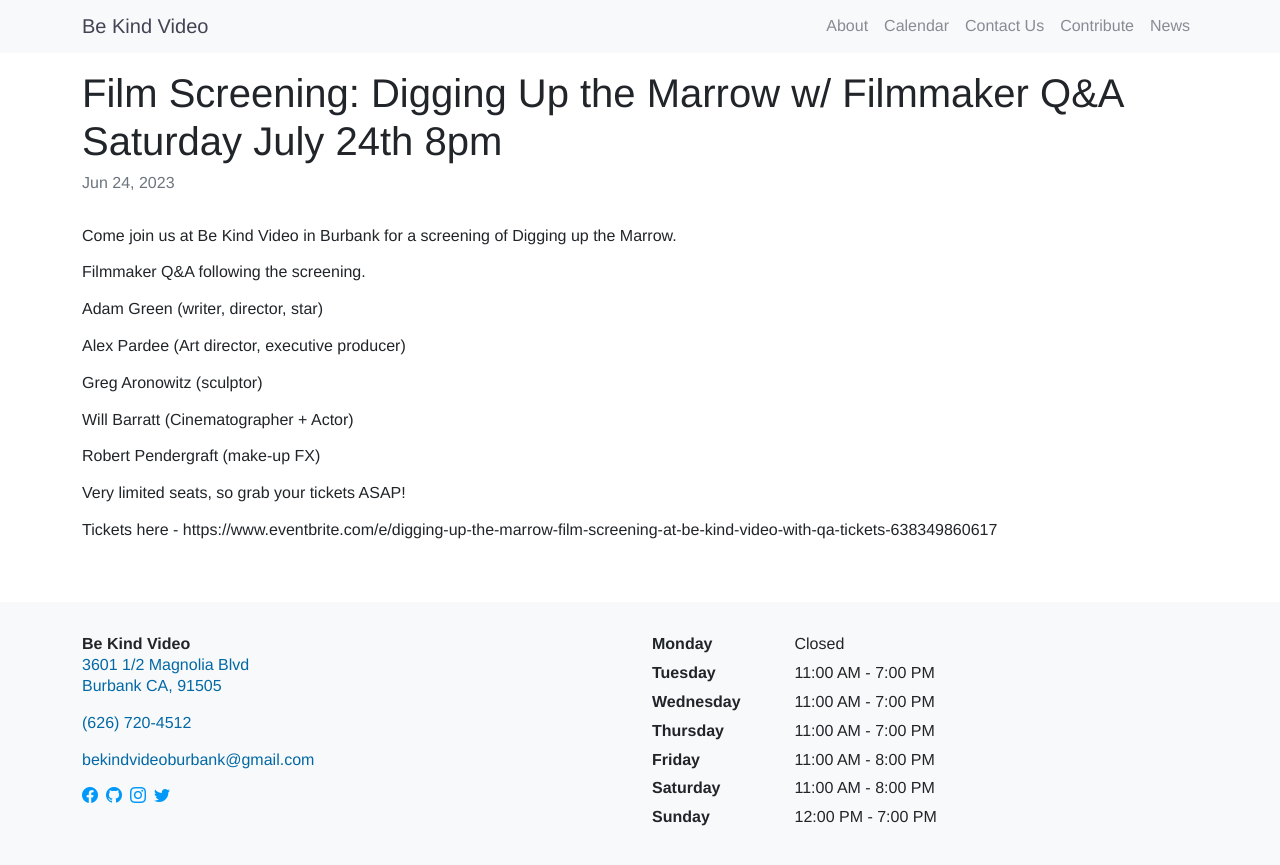
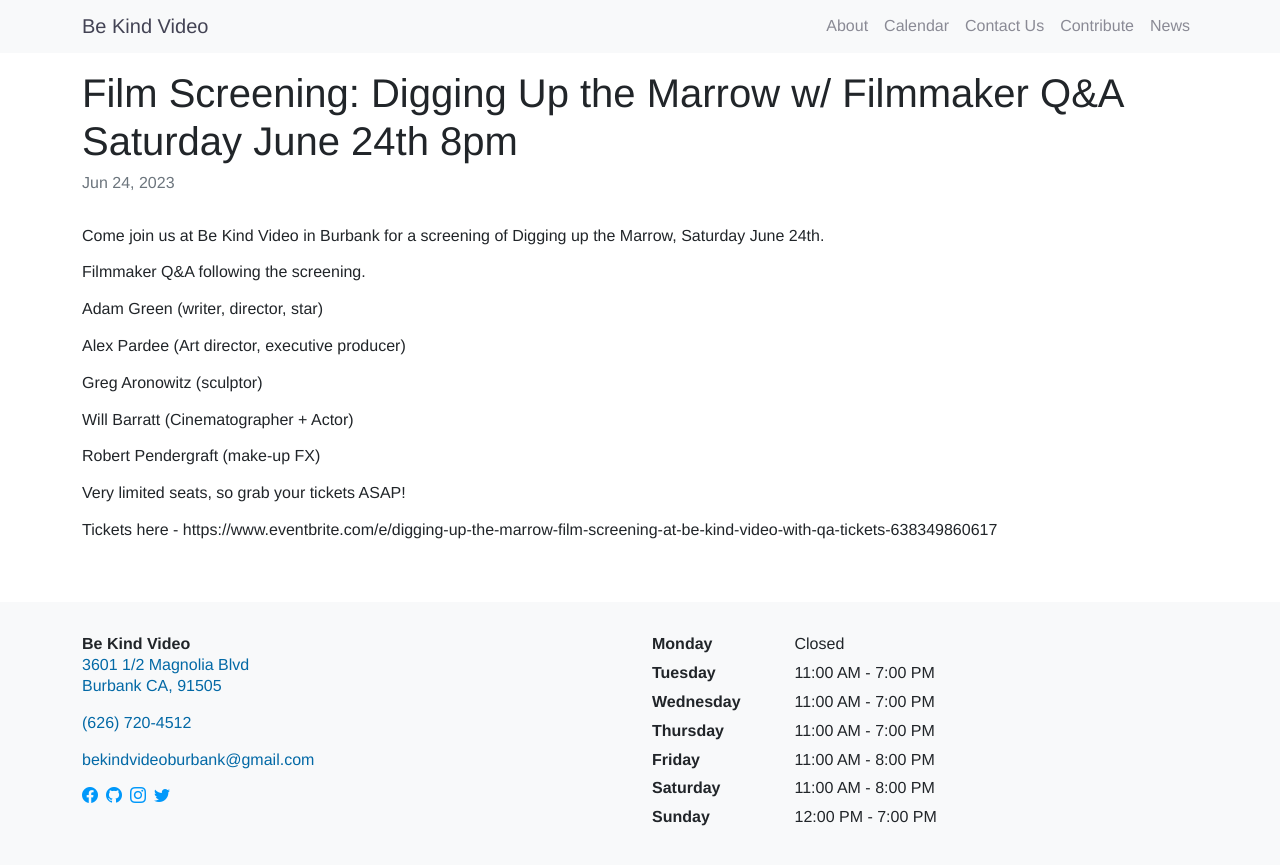
Before and after one commit to arenoir/be-kind-video, a Jekyll site: the page built from _posts/2023-06-24-Digging-Up-The-Marrow-Screening.md, in a window 1280 px wide. Shown: the top 865 px of the page. Built offline with Jekyll 4.4.1, drawn with Linux system fonts in a browser that asks for light colours.

Commit message:
Update 2023-06-24-Digging-Up-The-Marrow-Screening.md
Fixed date in title.

```diff
--- a/_posts/2023-06-24-Digging-Up-The-Marrow-Screening.md
+++ b/_posts/2023-06-24-Digging-Up-The-Marrow-Screening.md
@@ -1,10 +1,10 @@
 ---
 layout: post
-title:  "Film Screening: Digging Up the Marrow w/ Filmmaker Q&A Saturday July 24th 8pm"
+title:  "Film Screening: Digging Up the Marrow w/ Filmmaker Q&A Saturday June 24th 8pm"
 categories: events
 ---
 
-Come join us at Be Kind Video in Burbank for a screening of Digging up the Marrow.
+Come join us at Be Kind Video in Burbank for a screening of Digging up the Marrow, Saturday June 24th.
 
 Filmmaker Q&A following the screening.
 
```
